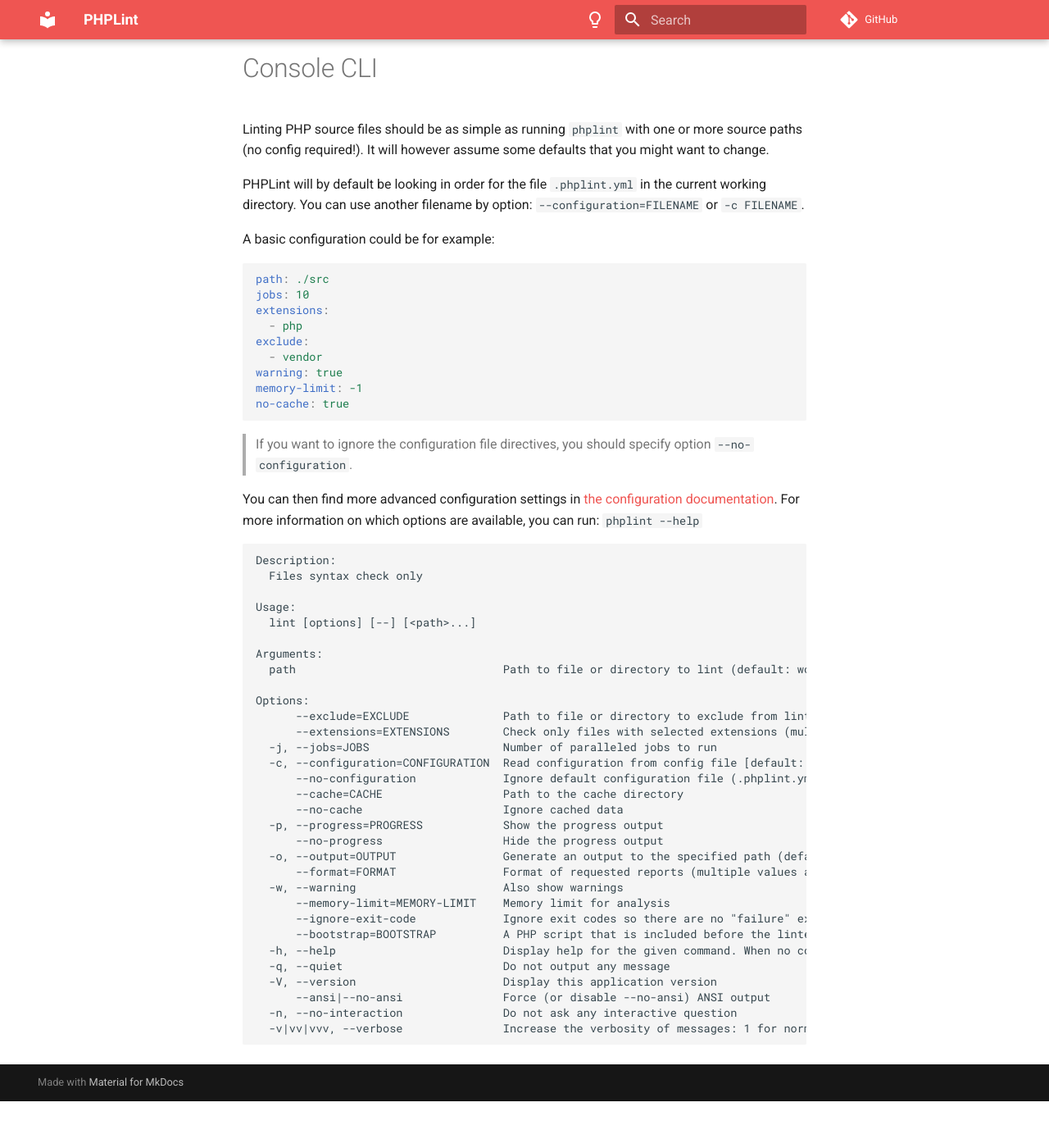
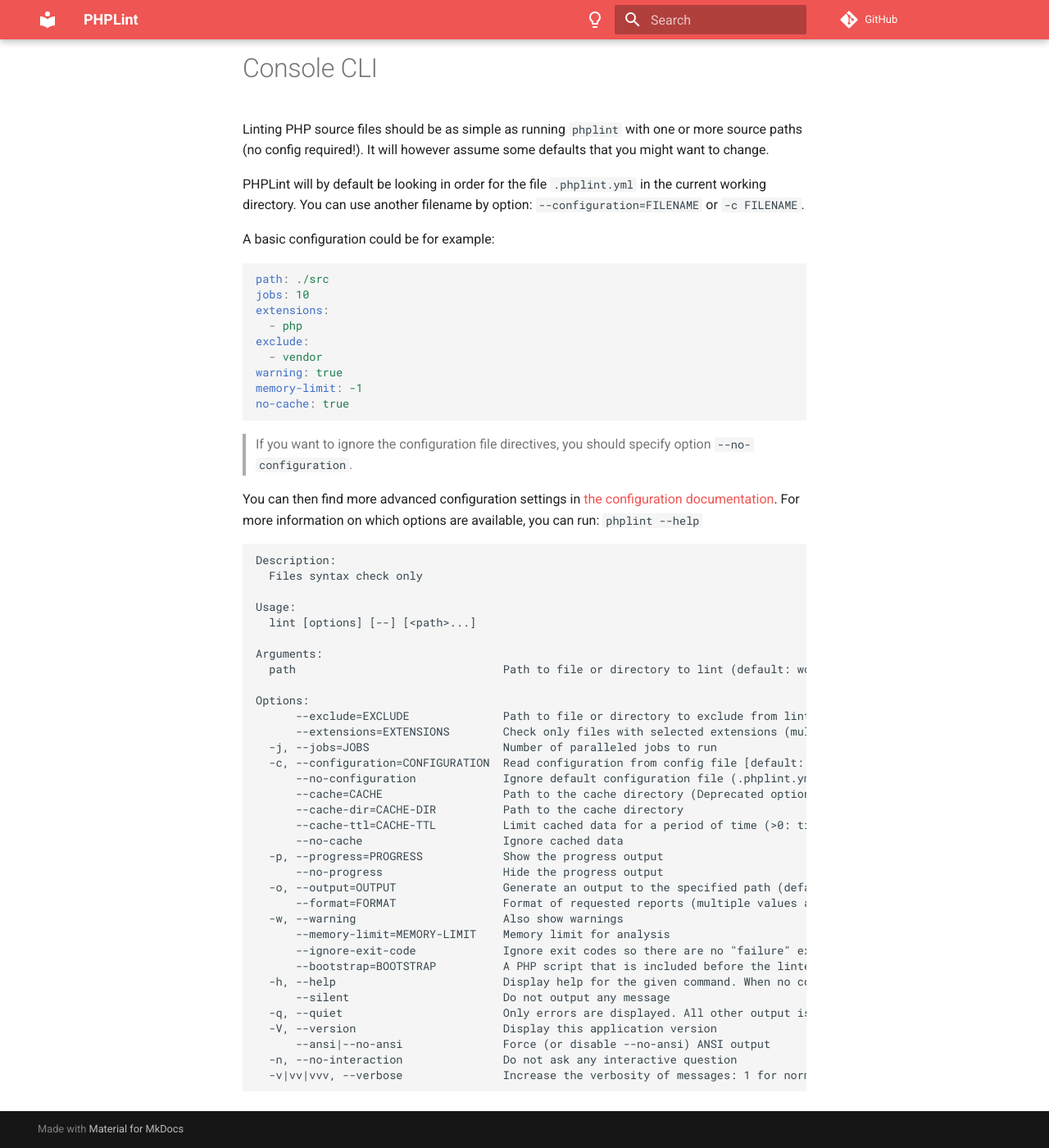
Before and after one commit to overtrue/phplint, an MkDocs documentation site: the page built from docs/usage/console.md, in a window 1280 px wide and 1400 px high, scrolled down 83 px. Shown: the whole window at 82% size. Built offline with MkDocs 1.6.1 and Material for MkDocs 9.7.7, drawn with Linux system fonts in a browser that asks for light colours; comment, search, counter and statistics services are not loaded; before the commit the page ends 1426 px from its top, so only the background shows below that.

```diff
--- a/docs/usage/console.md
+++ b/docs/usage/console.md
@@ -41,7 +41,9 @@ Options:
   -j, --jobs=JOBS                    Number of paralleled jobs to run
   -c, --configuration=CONFIGURATION  Read configuration from config file [default: ".phplint.yml"]
       --no-configuration             Ignore default configuration file (.phplint.yml)
-      --cache=CACHE                  Path to the cache directory
+      --cache=CACHE                  Path to the cache directory (Deprecated option, use "cache-dir" instead)
+      --cache-dir=CACHE-DIR          Path to the cache directory
+      --cache-ttl=CACHE-TTL          Limit cached data for a period of time (>0: time to live in seconds) [default: 3600]
       --no-cache                     Ignore cached data
   -p, --progress=PROGRESS            Show the progress output
       --no-progress                  Hide the progress output
@@ -52,7 +54,8 @@ Options:
       --ignore-exit-code             Ignore exit codes so there are no "failure" exit code even when no files processed
       --bootstrap=BOOTSTRAP          A PHP script that is included before the linter run
   -h, --help                         Display help for the given command. When no command is given display help for the lint command
-  -q, --quiet                        Do not output any message
+      --silent                       Do not output any message
+  -q, --quiet                        Only errors are displayed. All other output is suppressed
   -V, --version                      Display this application version
       --ansi|--no-ansi               Force (or disable --no-ansi) ANSI output
   -n, --no-interaction               Do not ask any interactive question
```
Also changed, not shown: .changes/9.7.0.md (added, +15 -0 lines), CHANGELOG.md (+15 -0 lines), README.md (+2 -1 lines), docs/contributing.md (+2 -2 lines), docs/installation.md (+9 -9 lines), docs/usage/programmatically.md (+1 -2 lines), 1 other file.
